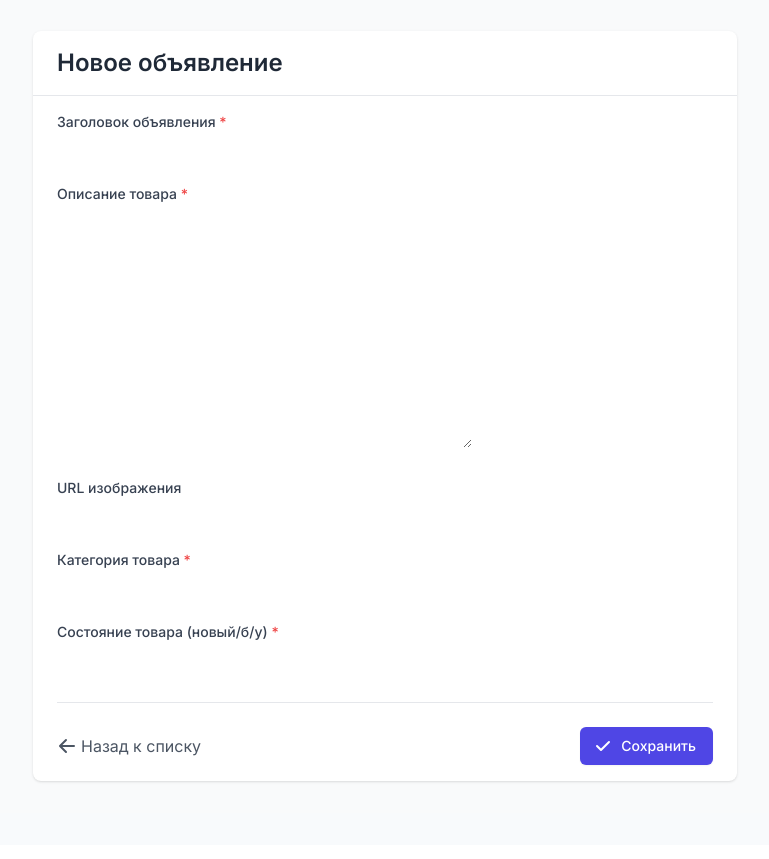
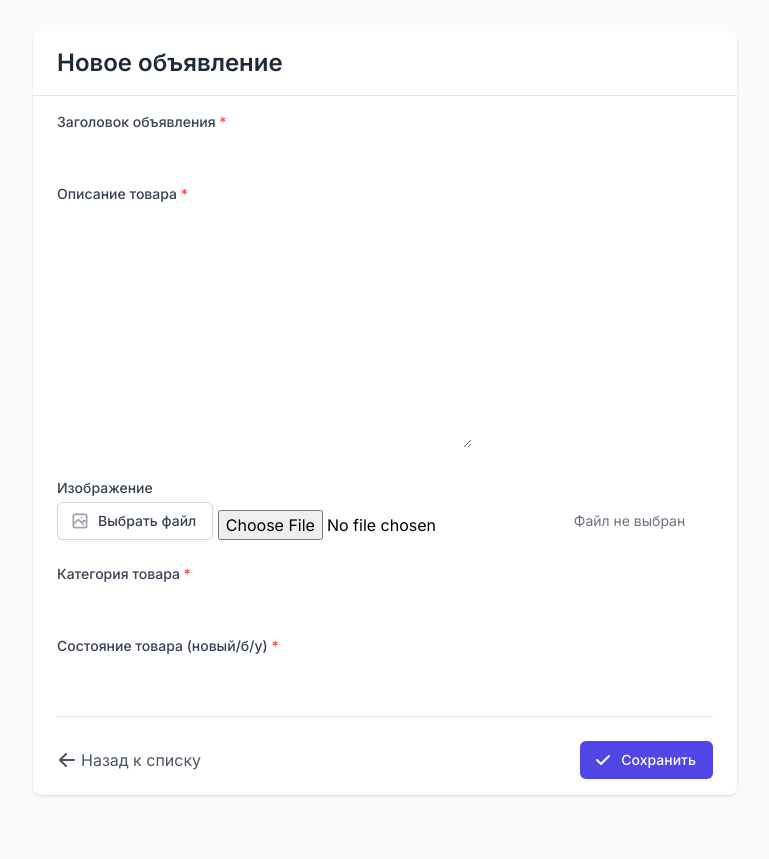
Before and after one commit to mathewpandora/barter_service, a Django app: page /create/ in a window 1280 px wide. Shown: the part 105-964 px from the top of the page, without its empty margins (255-1024 px from the left). Before the commit the page ends 888 px from the top, so only its background shows below. Run offline with Django 5.2, Linux system fonts and the light colour scheme; the visitor is signed in with stand-in values (Sample User, id 1); some libraries are stand-ins or nearby versions.

Commit message:
image problem

```diff
--- a/exchange_platform/ads/forms.py
+++ b/exchange_platform/ads/forms.py
@@ -4,18 +4,17 @@
 class AdForm(forms.ModelForm):
     class Meta:
         model = Ad
-        fields = ['title', 'description', 'image_url', 'category', 'condition']
+        fields = ['title', 'description', 'image', 'category', 'condition']
         widgets = {
             'title': forms.TextInput(attrs={'class': 'form-control'}),
             'description': forms.Textarea(attrs={'class': 'form-control'}),
-            'image_url': forms.URLInput(attrs={'class': 'form-control'}),
             'category': forms.TextInput(attrs={'class': 'form-control'}),
             'condition': forms.TextInput(attrs={'class': 'form-control'}),
         }
         labels = {
             'title': 'Заголовок объявления',
             'description': 'Описание товара',
-            'image_url': 'URL изображения',
+            'image': 'Изображение',
             'category': 'Категория товара',
             'condition': 'Состояние товара (новый/б/у)',
         }
--- a/exchange_platform/ads/models.py
+++ b/exchange_platform/ads/models.py
@@ -10,7 +10,7 @@
     )
     title = models.CharField(max_length=255)
     description = models.TextField()
-    image_url = models.URLField(blank=True, null=True)
+    image = models.ImageField(upload_to='uploads/', blank=True, null=True)
     category = models.CharField(max_length=100)
     condition = models.CharField(max_length=50)
     created_at = models.DateTimeField(auto_now_add=True)
--- a/exchange_platform/ads/templates/ads/ad_form.html
+++ b/exchange_platform/ads/templates/ads/ad_form.html
@@ -21,6 +21,7 @@
               {{ field.label }}
               {% if field.field.required %}<span class="text-red-500">*</span>{% endif %}
             </label>
+
             <div class="mt-1 relative">
               {% if field.name == 'image' %}
                 <div class="flex items-center">
@@ -34,9 +35,15 @@
                     {{ field }}
                   </label>
                   <span class="ml-3 text-sm text-gray-500" id="file_name">
-                    {% if ad.image_url %}{{ ad.image_url|cut:"uploads/" }}{% else %}Файл не выбран{% endif %}
+                    {% if ad and ad.image %}{{ ad.image.name|cut:"uploads/" }}{% else %}Файл не выбран{% endif %}
                   </span>
                 </div>
+
+                {% if ad and ad.image %}
+                <div class="mt-4">
+                  <img src="{{ ad.image.url }}" alt="Текущее изображение" class="w-48 h-auto rounded border">
+                </div>
+                {% endif %}
               {% else %}
                 {{ field }}
               {% endif %}
--- a/exchange_platform/ads/views.py
+++ b/exchange_platform/ads/views.py
@@ -2,7 +2,6 @@
 from django.contrib.auth.decorators import login_required
 from django.http import HttpResponseForbidden
 from django.core.paginator import Paginator
-from django.shortcuts import redirect
 from .forms import AdForm
 from .models import Ad, ExchangeProposal
 from .forms import ExchangeProposalForm
@@ -10,40 +9,31 @@
 
 @login_required
 def create_ad(request):
-    """
-
-    """
     if request.method == 'POST':
-        form = AdForm(request.POST)
+        form = AdForm(request.POST, request.FILES)  # Добавлен request.FILES
         if form.is_valid():
             ad = form.save(commit=False)
             ad.user = request.user
             ad.save()
-            # Редирект на страницу деталей нового объявления (предполагается, что такой URL настроен)
-            return redirect('http://127.0.0.1:8000/ads/list/')  # ← редирект на список
+            return redirect('http://127.0.0.1:8000/ads/list/')
     else:
         form = AdForm()
     return render(request, 'ads/ad_form.html', {'form': form})
 
-
 @login_required
 def edit_ad(request, ad_id):
-    """
-
-    """
     ad = get_object_or_404(Ad, id=ad_id)
     if ad.user != request.user:
         return HttpResponseForbidden("Вы не являетесь автором данного объявления.")
 
     if request.method == 'POST':
-        form = AdForm(request.POST, instance=ad)
+        form = AdForm(request.POST, request.FILES, instance=ad)  # Добавлен request.FILES
         if form.is_valid():
             form.save()
             return redirect('ad_detail', ad_id=ad.id)
     else:
         form = AdForm(instance=ad)
     return render(request, 'ads/ad_form.html', {'form': form, 'ad': ad})
-
 
 @login_required
 def delete_ad(request, ad_id):
--- a/exchange_platform/chat/templates/chat/chat_list.html
+++ b/exchange_platform/chat/templates/chat/chat_list.html
@@ -7,11 +7,10 @@
   <ul class="divide-y divide-gray-200 bg-white rounded-lg shadow-md">
     {% for item in chat_data %}
       <li class="p-4 hover:bg-blue-50 transition">
-        <!-- Здесь вместо proposal.id используем item.chat.proposal.id -->
         <a href="{% url 'chat_view' item.chat.proposal.id %}" class="flex justify-between items-center">
           <div>
             <p class="text-lg font-medium text-gray-900">
-              Предложение #{{ item.chat.proposal.id }}
+              {{ item.chat.proposal.ad_sender.title }} → {{ item.chat.proposal.ad_receiver.title }}
             </p>
             {% if item.last_message %}
               <p class="text-sm text-gray-600">
--- a/exchange_platform/exchange_platform/settings.py
+++ b/exchange_platform/exchange_platform/settings.py
@@ -131,3 +131,6 @@
 LOGIN_REDIRECT_URL = '/ads/list/'
 
 LOGIN_URL = '/account/login/'
+
+MEDIA_URL = '/uploads/'
+MEDIA_ROOT = BASE_DIR / 'uploads'
--- a/exchange_platform/exchange_platform/urls.py
+++ b/exchange_platform/exchange_platform/urls.py
@@ -1,6 +1,7 @@
 from django.contrib import admin
 from django.urls import include, path
-
+from django.conf import settings
+from django.conf.urls.static import static
 
 urlpatterns = [
     path('admin/', admin.site.urls),
@@ -8,5 +9,7 @@
     path('ads/', include('ads.urls')),
     path('account/', include('account.urls')),
     path('chat/', include('chat.urls')),
+]
 
-]
+if settings.DEBUG:
+    urlpatterns += static(settings.MEDIA_URL, document_root=settings.MEDIA_ROOT)
```
Also changed, not shown: exchange_platform/ads/templates/ads/ad_list.html (+3 -5 lines), exchange_platform/ads/templates/ads/my_barters.html (+10 -19 lines), exchange_platform/ads/migrations/0003_remove_ad_image_url_ad_image.py (added), exchange_platform/uploads/free-icon-redo-17435442.png (added).
